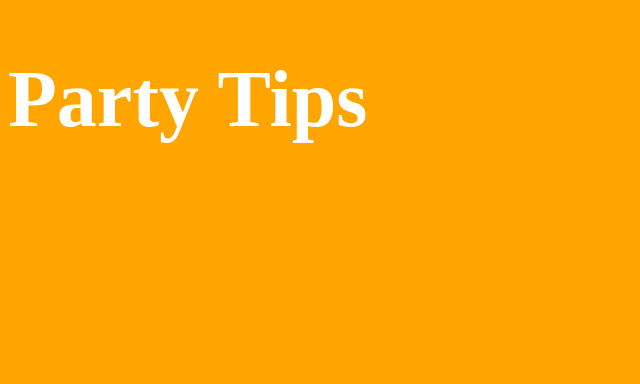
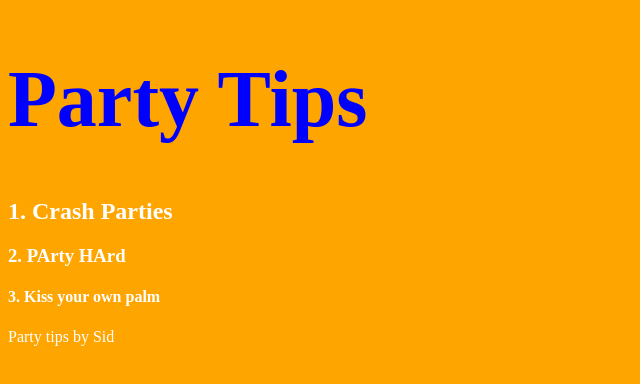
Before and after one commit to soniksid/one-month-training, a plain HTML site: page index.html in a window 1280 px wide. Shown: the whole page, without its empty margins (0-640 px from the left). Drawn offline with Linux system fonts and the light colour scheme.

Commit message:
Third lesson complete

```diff
--- a/index.html
+++ b/index.html
@@ -4,15 +4,20 @@
 		<title> Party Tips From Sid</title>
 		<style>
 			body{
+				color: white;
 				background: orange;
 			}
 			h1{
-				color: white;
+				color: blue;
 				font-size: 80px;
 			}
 		</style>
 	</head>
 	<body>
-		<h1> Party Tips</h1>
+		<h1>Party Tips</h1>
+		<h2>1. Crash Parties</h2>
+		<h3>2. PArty HArd</h3>
+		<h4>3. Kiss your own palm</h4>
+		<p>Party tips by Sid</p>
 	</body>
 </html>
```
